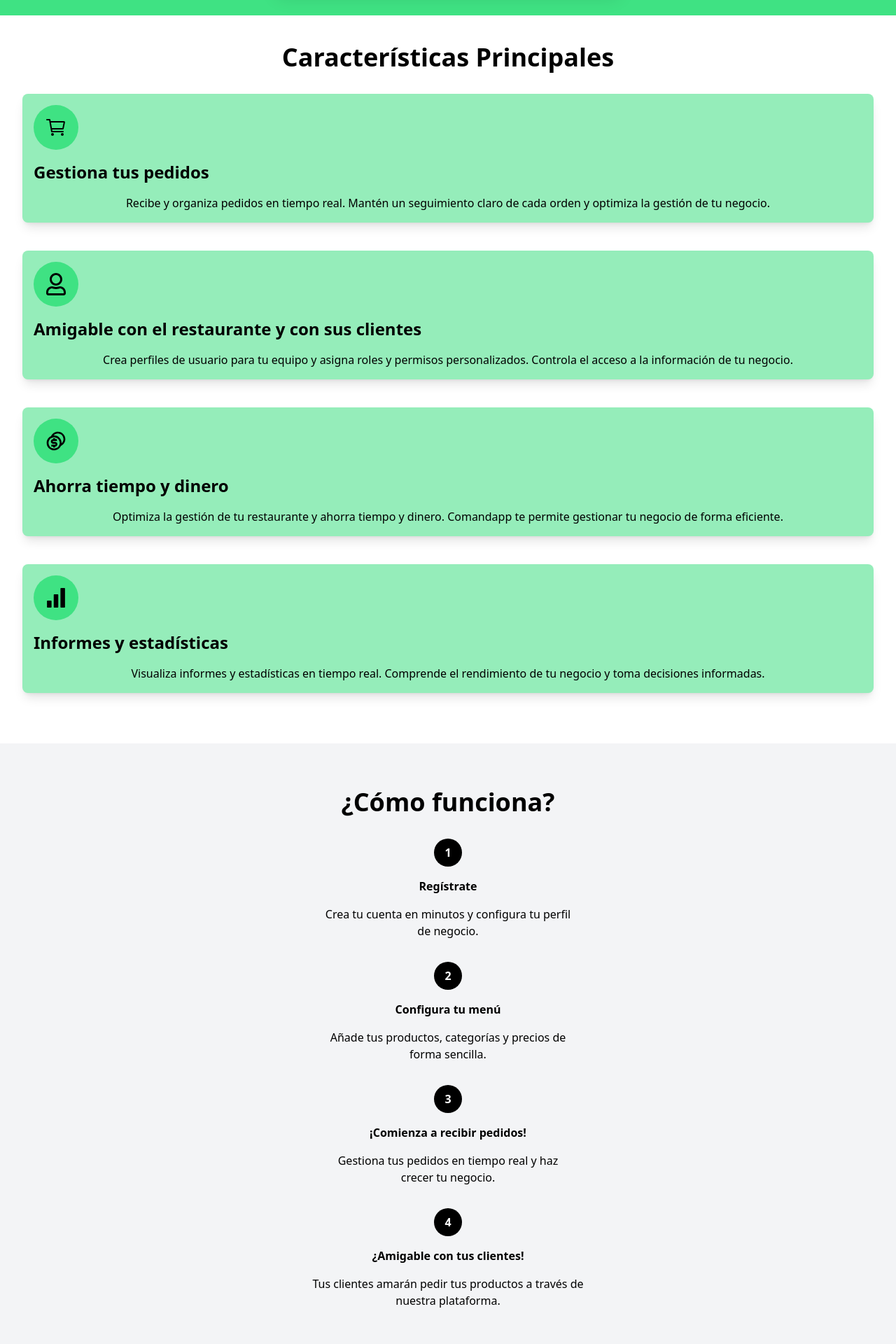
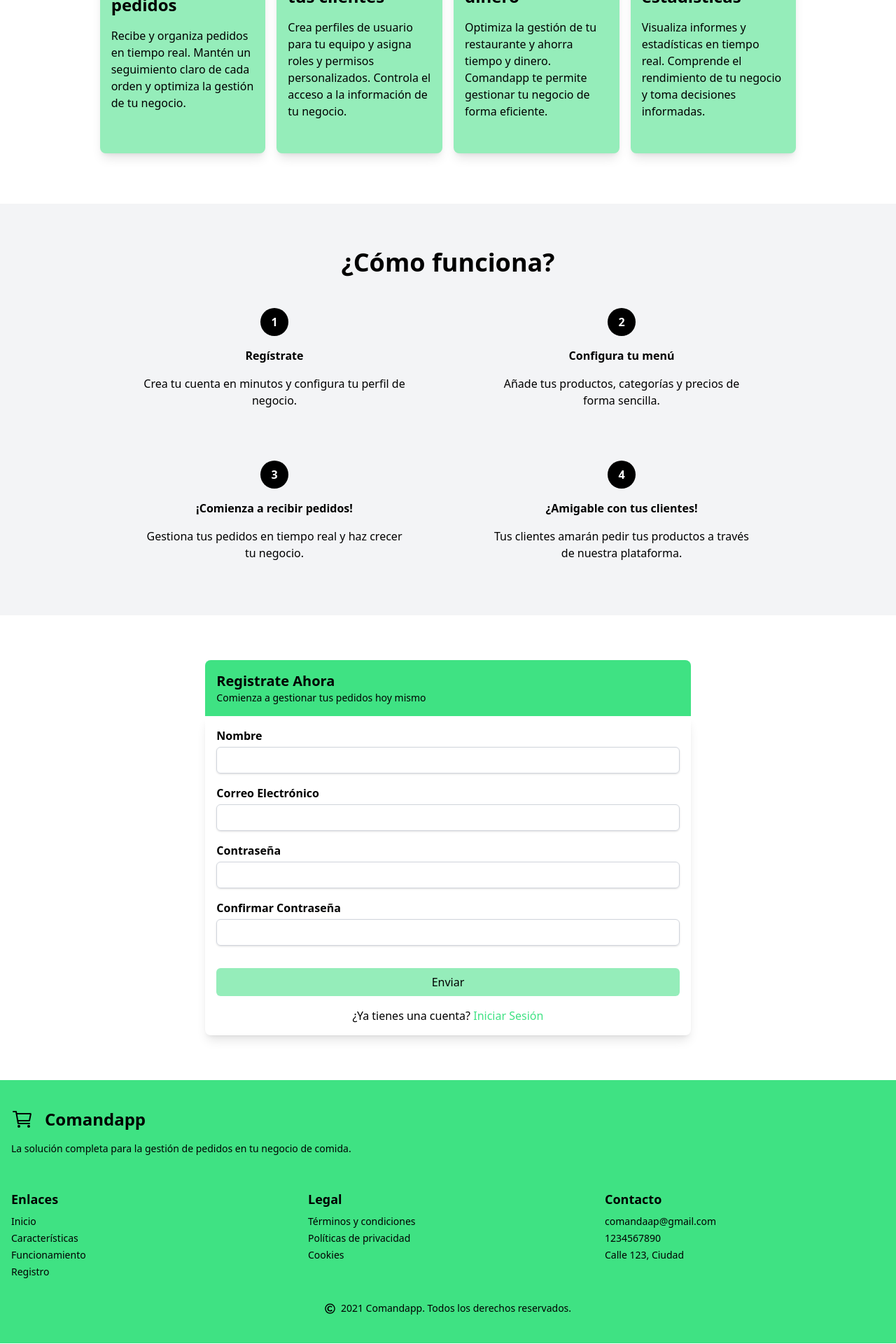
Before and after one commit to wapifoodmx-ctrl/WapifoodFront, a Next.js app: page / in a window 1280 px wide. Shown: the part 800-2720 px from the top of the page at 70% size. Built offline with nearby package versions, Linux system fonts and the light colour scheme.

Commit message:
feat: landing page was semi-finishied

```diff
--- a/components/Características.jsx
+++ b/components/Características.jsx
@@ -6,22 +6,22 @@ import { RiCoinsLine } from "react-icons/ri";
 // "Objeto que retroalimenta las tarjetas";
 const data = [
     {
-        icon: <IoCartOutline size={32}/>,
+        icon: <IoCartOutline size={32} />,
         title: "Gestiona tus pedidos",
         interm: "Recibe y organiza pedidos en tiempo real. Mantén un seguimiento claro de cada orden y optimiza la gestión de tu negocio.",
     },
     {
-        icon: <FaRegUser size={32}/>,
-        title: "Amigable con el restaurante y con sus clientes ",
+        icon: <FaRegUser size={32} />,
+        title: "Amigable con tus clientes ",
         interm: "Crea perfiles de usuario para tu equipo y asigna roles y permisos personalizados. Controla el acceso a la información de tu negocio.",
     },
     {
-        icon:<RiCoinsLine size={32}/>,
+        icon: <RiCoinsLine size={32} />,
         title: "Ahorra tiempo y dinero",
         interm: "Optimiza la gestión de tu restaurante y ahorra tiempo y dinero. Comandapp te permite gestionar tu negocio de forma eficiente.",
     },
     {
-        icon:<AiFillSignal size={32} />,
+        icon: <AiFillSignal size={32} />,
         title: "Informes y estadísticas",
         interm: "Visualiza informes y estadísticas en tiempo real. Comprende el rendimiento de tu negocio y toma decisiones informadas.",
     },
@@ -33,16 +33,23 @@ const data = [
 
 export default function Características() {
     return (
-        <>
-            {/* tarjeta */}
-            <section className="py-10 flex justify-center items-center flex-col px-8">
+
+        // "Sección de las características principales de la aplicación";
+        < section className="py-10 flex justify-center items-center flex-col px-8" >
+
             <div className="w-full">
                 <h2 className="text-4xl text-center font-bold text-black w-full">Características Principales</h2>
 
-                    <div className="flex justify-center items-center my-8 flex-col gap-10">
+                <div className="flex justify-center items-center my-8 flex-col gap-12 md:flex-row md:gap-4 md:px-10 md:flex-wrap  ">
                     {
                         data.map((item, index) => (
-                                <section key={index} className="bg-[#95edba] p-4 rounded-lg w-full shadow-lg flex justify-center items-center flex-col gap-4">
+                            <section key={index} className="bg-[#95edba] p-4 rounded-lg w-full shadow-lg flex
+                            justify-center items-center flex-col
+                            gap-4 md:w-5/12 md:min-h-[350px]
+                            md:max-h-[400px]
+                            lg:w-5/24
+                            lg:max-h-[500px] lg:min-h-[400px]  ">
+
                                 <div className="w-fit p-4 rounded-full self-start bg-[#3fe283]">
                                     {item.icon}
                                 </div>
@@ -54,7 +61,8 @@ export default function Características() {
 
                 </div>
             </div>
-            </section>
-        </>
+
+        </section >
+
     )
 }
--- a/components/Creditos.jsx
+++ b/components/Creditos.jsx
@@ -1,5 +1,6 @@
 import { IoCartOutline } from "react-icons/io5";
 import { FaRegCopyright } from "react-icons/fa";
+
 export default function Creditos() {
     const data = {
         Enlaces: {
@@ -21,7 +22,7 @@ export default function Creditos() {
     };
 
     const renderList = (title, items) => (
-        <div className="flex flex-col pt-4 gap-2 w-full">
+        <div className="flex flex-col pt-4 gap-2 w-full md:w-1/3">
             <h4 className="text-lg font-bold">{title}</h4>
             <ul className="flex flex-col gap-1">
                 {Object.keys(items).map((item, index) => (
@@ -33,20 +34,22 @@ export default function Creditos() {
 
     return (
         <section className="flex flex-col items-center justify-center w-full px-4 py-10 bg-[#3fe283]">
-            <div className="flex flex-col gap-4 w-full">
-                <div className="flex gap-4">
+            <div className="flex flex-col gap-4 w-full ">
+
+                <div className="flex gap-4 items-center md:w-full">
                     <IoCartOutline size={32} />
-                    <h3 className="justify-self-start font-bold text-2xl">Comandapp</h3>
+                    <h3 className="font-bold text-2xl">Comandapp</h3>
                 </div>
-                <p className="font-medium text-sm">
+                <p className="font-medium text-sm text-left md:w-full">
                     La solución completa para la gestión de pedidos en tu negocio de comida.
                 </p>
             </div>
 
-            {renderList("Enlaces", data.Enlaces)}
-            {renderList("Legal", data.Legal)}
-            {renderList("Contacto", data.Contacto)}
-
+            <div className="flex flex-col md:flex-row md:justify-between md:gap-6 w-full mt-8">
+                {renderList("Enlaces", data.Enlaces)}
+                {renderList("Legal", data.Legal)}
+                {renderList("Contacto", data.Contacto)}
+            </div>
 
             <div className="pt-8 flex items-center gap-2">
                 <FaRegCopyright size={15} />
--- a/components/FormContainer.jsx
+++ b/components/FormContainer.jsx
@@ -3,7 +3,7 @@ import Form from './Form';
 
 export default function FormContainer() {
     return (
-            <section className='flex flex-col items-center justify-center py-16'>
+            <section className='flex flex-col items-center justify-center py-16 md:px-30'>
 
                 <div className='bg-[#3fe283] w-8/12 p-4 rounded-t-lg flex flex-col '>
                     <h3 className='font-bold text-xl'>
--- a/components/Funcionamiento.jsx
+++ b/components/Funcionamiento.jsx
@@ -25,13 +25,15 @@ export default function Funcionamiento() {
 
     return (
 
-        <section className="flex flex-col justify-center items-center bg-gray-100 py-16">
+        <section className=" bg-gray-100 py-16 flex flex-col justify-center items-center px-10 ">
 
             <h2 className="text-4xl text-black font-bold">¿Cómo funciona?</h2>
 
+            <div className="flex flex-col justify-center items-center md:flex-row md:flex-wrap gap-4">
+
                 {
                     data.map((item, index) => (
-                <div key={index} className="flex flex-col justify-center items-center mt-8 ">
+                        <div key={index} className="flex flex-col justify-center items-center mt-8 md:w-2/5 md:max-h-[170px] md:min-h-[170px]  ">
                             <div className="flex flex-col justify-center items-center h-[40px] w-[40px] bg-black rounded-full text-white font-bold">
                                 {item.icon}
                             </div>
@@ -42,6 +44,7 @@ export default function Funcionamiento() {
                         </div>
                     ))
                 }
+            </div>
 
         </section>
     )
--- a/components/Main.jsx
+++ b/components/Main.jsx
@@ -15,9 +15,9 @@ export default function Main() {
 
     return (
         <main className="bg-[#3fe283] h-auto ">
-            <section className="py-10 flex justify-center items-center flex-col px-4">
+            <section className="py-10 flex justify-center items-center flex-col px-4  md:flex-row  md:items-center md:gap-4 md:px-10">
 
-                <div className="w-full ">
+                <div className="w-full md:w-1/2">
                     <h2 className="text-4xl text-center font-bold text-black">Gestiona tus pedidos de forma fácil y eficiente!</h2>
 
                     <p className="text-center text-black text-lg mt-4">Comandapp es la plataforma que simplifica la gestión de pedidos para tu restaurante o negocio de comida.</p>
@@ -42,7 +42,7 @@ export default function Main() {
 
                 </div>
 
-                <Image src={imagenes.img2} className='h-[400px] w-[500px] shadow-xl rounded-lg ' />
+                <Image src={imagenes.img2} className='h-[400px] w-[500px] shadow-xl rounded-lg md:h-[50%] md:w-[50%]  min-w-[400px]  ' />
 
             </section>
         </main>
```
Lines whose indentation alone changed are shown as unchanged.
